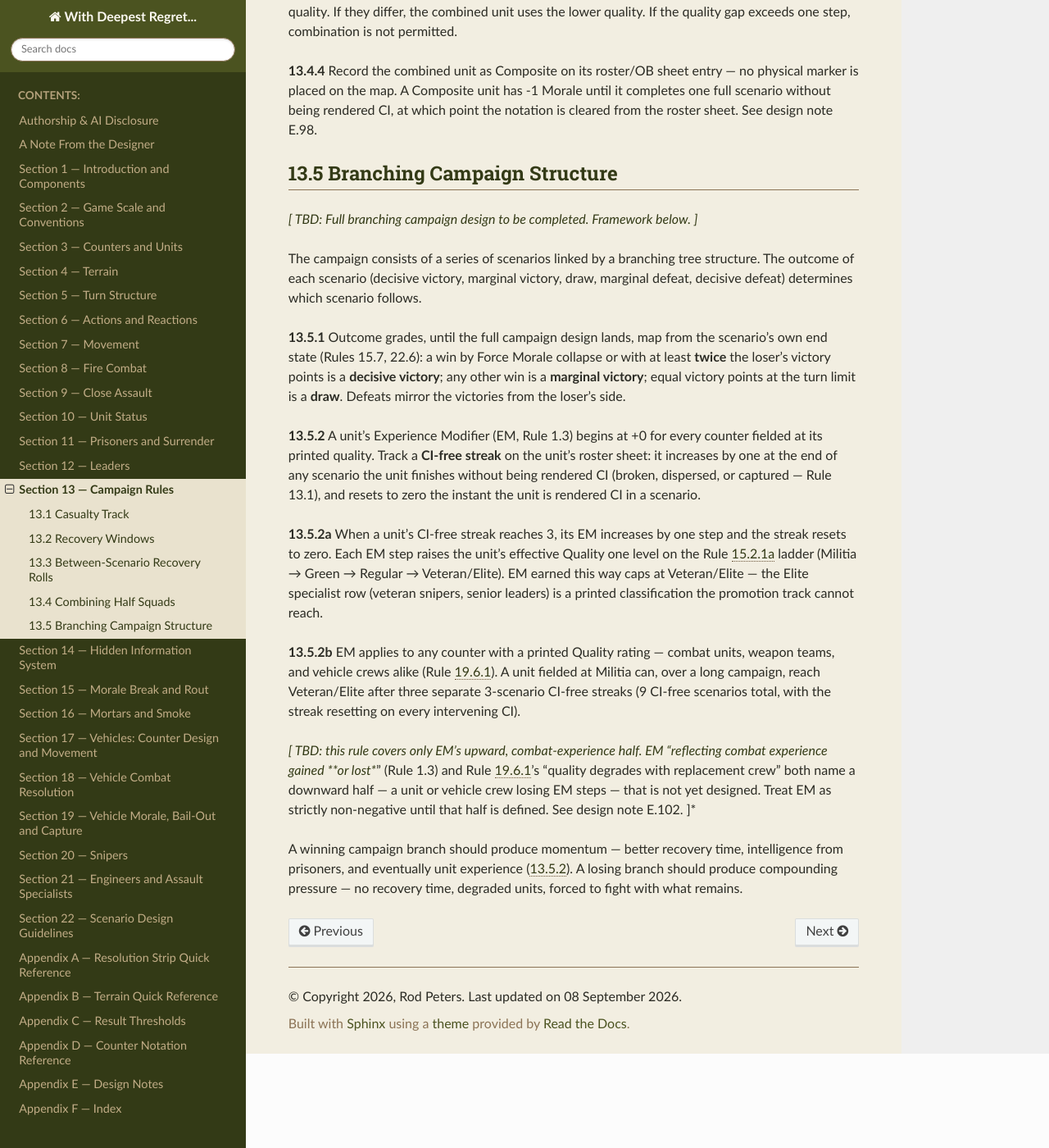
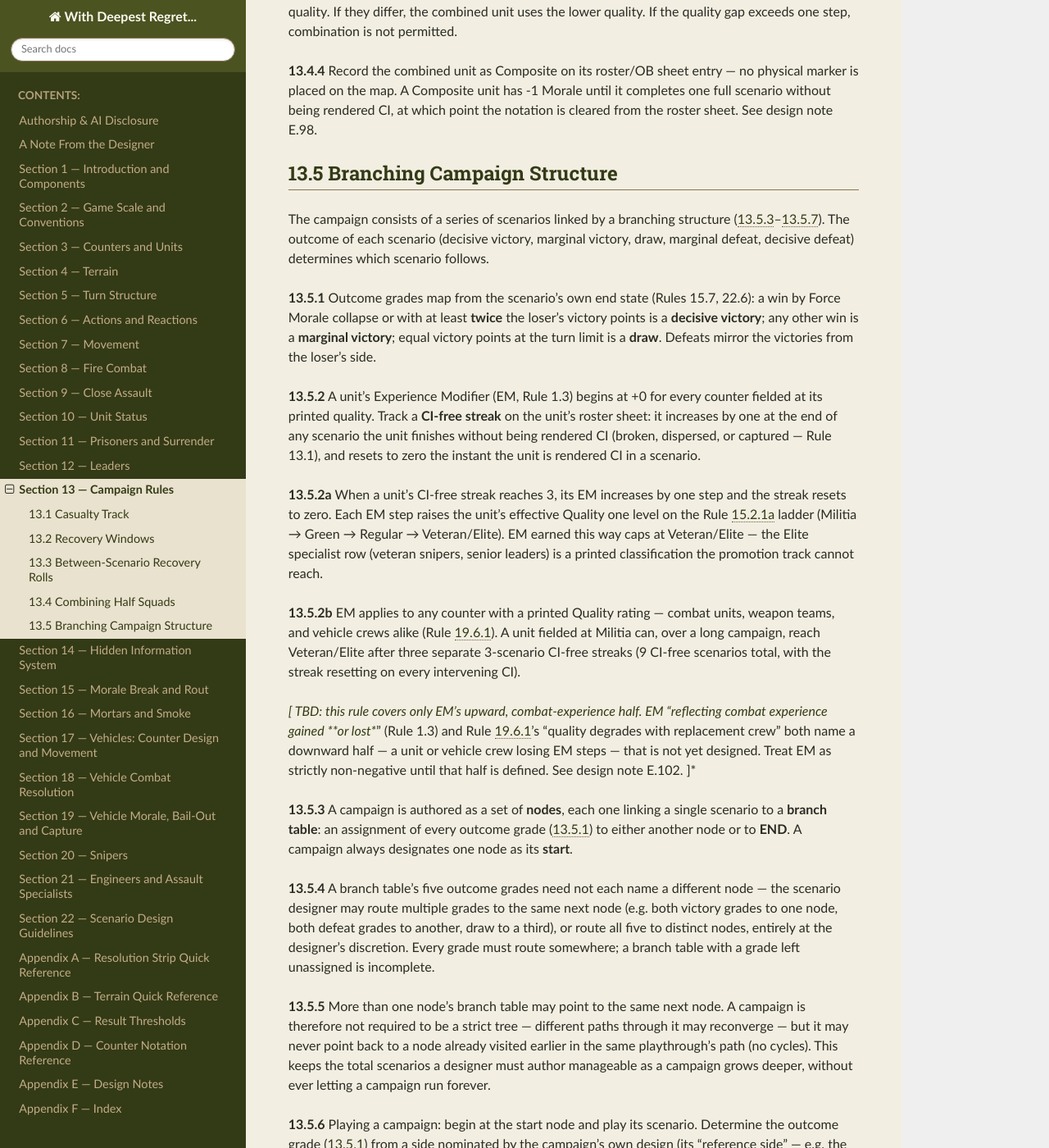
Before and after one commit to spugnoid/wdr-wargame, a Sphinx documentation site: the page built from docs/source/section_13__campaign_rules.rst, in a window 1280 px wide and 1400 px high, scrolled down 2555 px. Shown: the whole window at 82% size. Built offline with Sphinx 7.4.7 and the Read the Docs theme 3.1.0, drawn with Linux system fonts in a browser that asks for light colours; some of the changed text lies outside the part shown.

Commit message:
Generic branching campaign framework (Rule 13.5.3-13.5.7)
Resolves Rule 13.5's remaining TBD: a generic mechanism for how a
campaign's scenarios link into a branching structure, confirmed with the
designer as scoped to the framework only, not any specific campaign's
content.

- A campaign is authored as nodes (13.5.3), each linking one scenario to
  a branch table mapping every outcome grade (13.5.1) to another node or
  to END.
- A node's branch table may group multiple outcome grades onto the same
  destination at the designer's discretion (13.5.4) -- a 2-way or 3-way
  campaign is exactly as easy to author as a full 5-way one.
- Branches may reconverge (13.5.5): the campaign is a directed acyclic
  graph, not a strict tree, so authored scenario count doesn't explode
  with depth; cycles are still forbidden, guaranteeing termination.
- 13.5.6 defines actually playing a campaign (start node, reference side,
  following the branch table); 13.5.7 defines the campaign's overall
  winner as whoever won the terminal scenario.

Also fixes a dangling forward reference from PR #8: Rule 13.5.2's TBD
note already cited "design note E.102" for EM's undesigned downward half,
but that note was never actually written. Added now, alongside E.103 for
this pass's framework.

Version bump to 0.9.6.

Co-Authored-By: Claude Sonnet 5 <noreply@anthropic.com>
Claude-Session: https://claude.ai/code/session_01MRhnethYPpBAmEh6wa83hu

```diff
--- a/docs/source/appendix_f__index.rst
+++ b/docs/source/appendix_f__index.rst
@@ -229,7 +229,7 @@ extinguishing  ..........  21.5.6
 
 **Campaign rules**  ..........  S.13
 
-branching structure  ..........  13.5
+branching structure (nodes, branch tables, DAG)  ..........  13.5.3–13.5.7, E.103
 
 between-scenario recovery rolls  ..........  13.3
 
--- a/docs/source/conf.py
+++ b/docs/source/conf.py
@@ -9,8 +9,8 @@ sys.path.insert(0, os.path.abspath('_ext'))
 project = 'With Deepest Regret...'
 copyright = '2026, Rod Peters'
 author = 'Rod Peters'
-release = '0.9.5'
-version = '0.9.5'
+release = '0.9.6'
+version = '0.9.6'
 
 extensions = [
     'sphinx.ext.autosectionlabel',
--- a/docs/source/section_13__campaign_rules.rst
+++ b/docs/source/section_13__campaign_rules.rst
@@ -1,7 +1,7 @@
 Section 13 — Campaign Rules
 ===========================
 
-*[ TBD: Two pieces of the campaign economy remain undesigned: EM's downward half (Rule 13.5.2) and the full branching campaign structure (Rule 13.5) — the actual tree of linked scenarios is campaign-specific authored content, not a generic rule, and is left to each campaign's own design. Everything else in this section is complete. ]*
+*[ TBD: One piece of the campaign economy remains undesigned: EM's downward half (Rule 13.5.2). Everything else in this section, including the generic branching campaign framework (Rule 13.5), is complete — authoring an actual campaign's specific scenarios and branch tables is campaign-specific content the framework supports but does not itself provide. ]*
 
 13.1  Casualty Track
 --------------------
@@ -141,11 +141,9 @@ BROKEN zone recovery (Days window or better):
 ----------------------------------
 
 
-*[ TBD: Full branching campaign design to be completed. Framework below. ]*
+The campaign consists of a series of scenarios linked by a branching structure (13.5.3–13.5.7). The outcome of each scenario (decisive victory, marginal victory, draw, marginal defeat, decisive defeat) determines which scenario follows.
 
-The campaign consists of a series of scenarios linked by a branching tree structure. The outcome of each scenario (decisive victory, marginal victory, draw, marginal defeat, decisive defeat) determines which scenario follows.
-
-**13.5.1**  Outcome grades, until the full campaign design lands, map from the scenario's own end state (Rules 15.7, 22.6): a win by Force Morale collapse or with at least **twice** the loser's victory points is a **decisive victory**; any other win is a **marginal victory**; equal victory points at the turn limit is a **draw**. Defeats mirror the victories from the loser's side.
+**13.5.1**  Outcome grades map from the scenario's own end state (Rules 15.7, 22.6): a win by Force Morale collapse or with at least **twice** the loser's victory points is a **decisive victory**; any other win is a **marginal victory**; equal victory points at the turn limit is a **draw**. Defeats mirror the victories from the loser's side.
 
 **13.5.2**  A unit's Experience Modifier (EM, Rule 1.3) begins at +0 for every counter fielded at its printed quality. Track a **CI-free streak** on the unit's roster sheet: it increases by one at the end of any scenario the unit finishes without being rendered CI (broken, dispersed, or captured — Rule 13.1), and resets to zero the instant the unit is rendered CI in a scenario.
 
@@ -155,4 +153,14 @@ The campaign consists of a series of scenarios linked by a branching tree struct
 
 *[ TBD: this rule covers only EM's upward, combat-experience half. EM "reflecting combat experience gained **or lost**" (Rule 1.3) and Rule 19.6.1's "quality degrades with replacement crew" both name a downward half — a unit or vehicle crew losing EM steps — that is not yet designed. Treat EM as strictly non-negative until that half is defined. See design note E.102. ]*
 
+**13.5.3**  A campaign is authored as a set of **nodes**, each one linking a single scenario to a **branch table**: an assignment of every outcome grade (13.5.1) to either another node or to **END**. A campaign always designates one node as its **start**.
+
+**13.5.4**  A branch table's five outcome grades need not each name a different node — the scenario designer may route multiple grades to the same next node (e.g. both victory grades to one node, both defeat grades to another, draw to a third), or route all five to distinct nodes, entirely at the designer's discretion. Every grade must route somewhere; a branch table with a grade left unassigned is incomplete.
+
+**13.5.5**  More than one node's branch table may point to the same next node. A campaign is therefore not required to be a strict tree — different paths through it may reconverge — but it may never point back to a node already visited earlier in the same playthrough's path (no cycles). This keeps the total scenarios a designer must author manageable as a campaign grows deeper, without ever letting a campaign run forever.
+
+**13.5.6**  Playing a campaign: begin at the start node and play its scenario. Determine the outcome grade (13.5.1) from a side nominated by the campaign's own design (its "reference side" — e.g. the historical attacker, or Side A) and consult that node's branch table. If it names another node, that node's scenario is played next, applying the Recovery Window and between-scenario steps (13.2–13.4) for the campaign turn between them. If it names END, the campaign is over.
+
+**13.5.7**  The side that won the terminal scenario — by the same outcome grade (13.5.1) used throughout — wins the campaign. A terminal scenario ending in a draw is a drawn campaign.
+
 A winning campaign branch should produce momentum — better recovery time, intelligence from prisoners, and eventually unit experience (13.5.2). A losing branch should produce compounding pressure — no recovery time, degraded units, forced to fight with what remains.
```
Also changed, not shown: README.md (+1 -1 lines), docs/source/appendix_e__design_notes.rst (+14 -0 lines).
